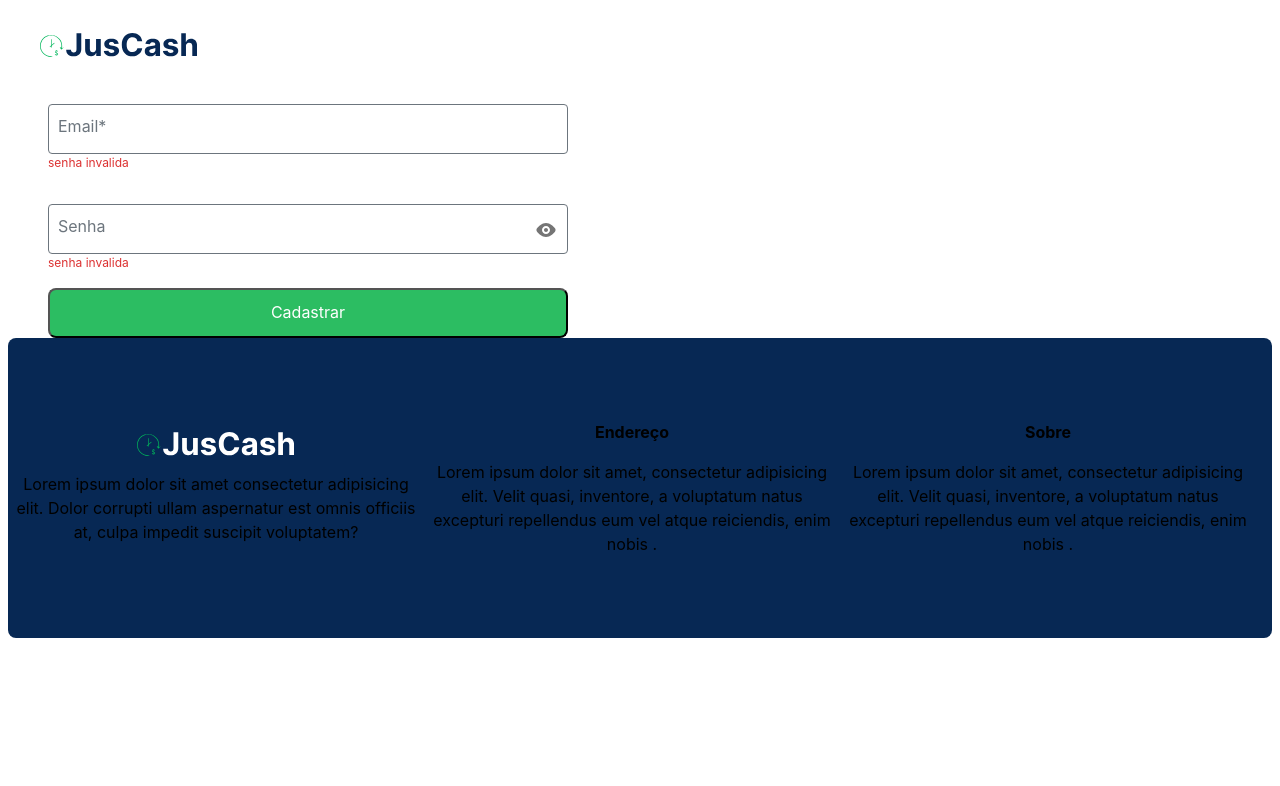
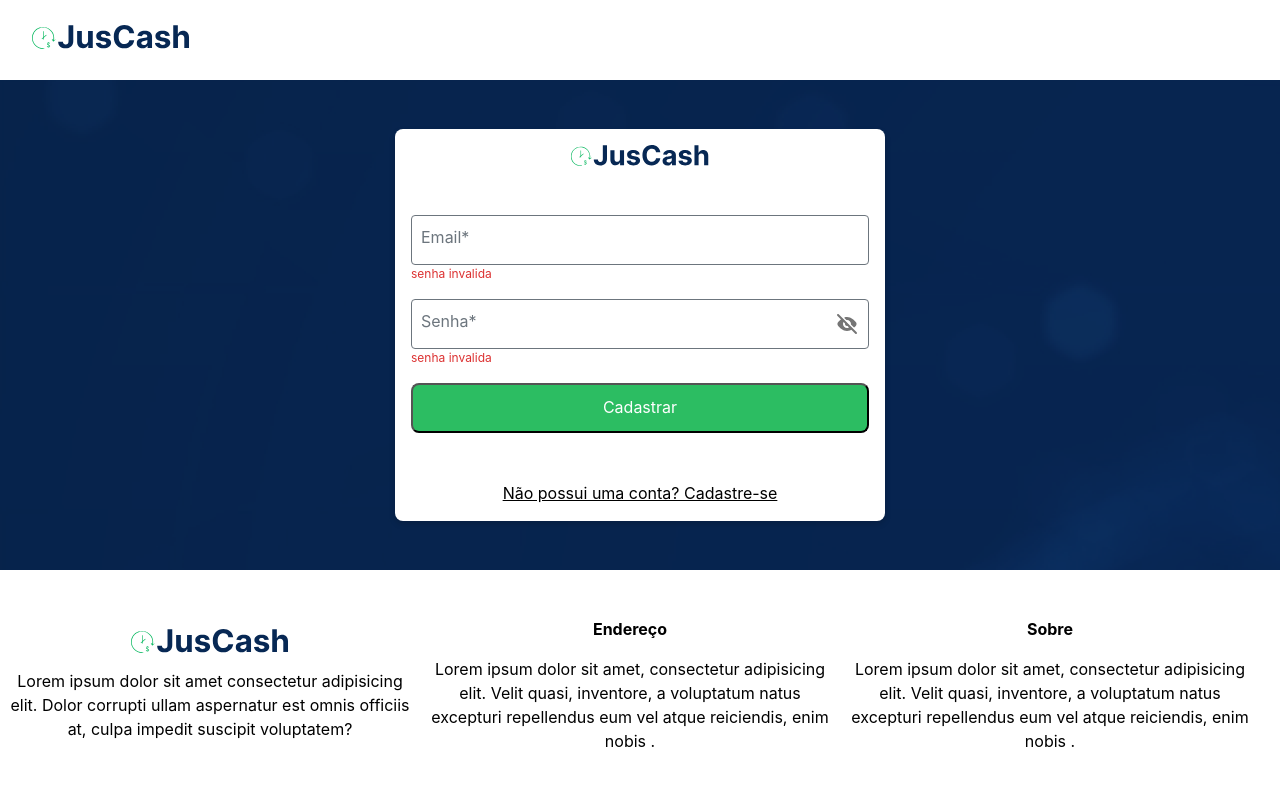
Before and after one commit to Marcos-Samuel/just-cash-front, a React (Vite) app: page / in a window 1280 px wide. Shown: the top 786 px of the page. Built offline with nearby package versions, Linux system fonts and the light colour scheme.

Commit message:
feat(component): adiciona nova funcionalidade a pagina de login e ajuste de componentes

```diff
--- a/src/assets/Icons/OpenEyeIcon.tsx
+++ b/src/assets/Icons/OpenEyeIcon.tsx
@@ -7,8 +7,8 @@ const OpenEyeIcon:React.FC  = () => (
     fill="none"
     xmlns="http://www.w3.org/2000/svg">
     <path
-      fill-rule="evenodd"
-      clip-rule="evenodd"
+      fillRule="evenodd"
+      clipRule="evenodd"
       d="M12.0002 5C9.89024 5 7.99432 5.92747 6.49128 7.00884C4.98034 8.0959 3.78013 9.40024 3.04026 10.2985C2.21965 11.2948 2.21965 12.7052 3.04026 13.7015C3.78013 14.5998 4.98034 15.9041 6.49128 16.9912C7.99432 18.0725 9.89024 19 12.0002 19C14.1101 19 16.006 18.0725 17.5091 16.9912C19.02 15.9041 20.2202 14.5998 20.9601 13.7015C21.7807 12.7052 21.7807 11.2948 20.9601 10.2985C20.2202 9.40025 19.02 8.0959 17.5091 7.00885C16.006 5.92747 14.1101 5 12.0002 5ZM12 10C10.8954 10 10 10.8954 10 12C10 13.1046 10.8954 14 12 14C13.1046 14 14 13.1046 14 12C14 10.8954 13.1046 10 12 10ZM8 12C8 9.79086 9.79086 8 12 8C14.2091 8 16 9.79086 16 12C16 14.2091 14.2091 16 12 16C9.79086 16 8 14.2091 8 12Z"
       fill="#757575" />
   </svg>
--- a/src/assets/logo/logoHeader.tsx
+++ b/src/assets/logo/logoHeader.tsx
@@ -1,40 +1,54 @@
+import React from 'react';
 
-interface LogoImgProps extends React.InputHTMLAttributes<HTMLInputElement> {
-    color:string
+interface LogoImgProps extends React.SVGProps<SVGSVGElement> {
+  colorType?: 'primary' | 'secondary'; // Tornando a prop opcional
 }
 
-const LogoImg:React.FC<LogoImgProps> = ({ color }) => (
+const LogoImg: React.FC<LogoImgProps> = ({ colorType = 'primary', ...props }) => {
+  const primaryColor = '#FFFFFF';
+  const secondaryColor = '#072854';
 
-  <svg width="158" height="24" viewBox="0 0 158 24" fill="none" xmlns="http://www.w3.org/2000/svg">
-    <g clip-path="url(#clip0_1_546)">
-      <g clip-path="url(#clip1_1_546)">
-        <g clip-path="url(#clip2_1_546)">
-          <path d="M41.266 0.309998V16.144C41.254 20.544 38.116 23.329 33.515 23.329C29.402 23.329 26.1629 21.166 26.1859 16.629H30.965C30.9333 17.0063 30.9834 17.3861 31.1117 17.7423C31.2401 18.0986 31.4437 18.4229 31.7088 18.6933C31.9739 18.9637 32.2942 19.1738 32.6478 19.3092C33.0014 19.4446 33.3801 19.5022 33.758 19.478C35.532 19.478 36.5069 18.325 36.5189 16.142V0.309998H41.266Z" fill={color}/>
-          <path d="M56.058 5.987H60.782V23.018H56.248V19.925H56.07C55.6686 20.9518 54.9528 21.8254 54.0249 22.4209C53.0971 23.0163 52.0047 23.303 50.904 23.24C47.477 23.24 45.148 20.812 45.137 16.831V5.987H49.8579V15.987C49.8669 17.993 51.0199 19.246 52.8059 19.246C53.2546 19.2534 53.6998 19.1665 54.1128 18.991C54.5258 18.8156 54.8974 18.5554 55.2035 18.2273C55.5097 17.8992 55.7436 17.5105 55.8901 17.0864C56.0365 16.6622 56.0924 16.2121 56.054 15.765L56.058 5.987Z" fill={color}/>
-          <path d="M74.402 11.111C74.2462 10.4908 73.8724 9.94735 73.3489 9.58011C72.8254 9.21286 72.1871 9.04635 71.5509 9.11101C70.0879 9.11101 68.935 9.776 68.945 10.797C68.935 11.617 69.522 12.161 71.109 12.504L74.191 13.124C77.491 13.801 79.104 15.276 79.114 17.738C79.104 21.097 75.9429 23.348 71.5299 23.348C67.0169 23.348 64.2449 21.341 63.8009 18.081L68.447 17.838C68.735 19.224 69.855 19.944 71.541 19.944C73.192 19.944 74.29 19.224 74.312 18.215C74.29 17.361 73.612 16.815 72.128 16.515L69.178 15.926C65.852 15.261 64.244 13.609 64.256 11.059C64.244 7.77801 67.117 5.759 71.474 5.759C75.774 5.759 78.305 7.701 78.725 10.838L74.402 11.111Z" fill={color}/>
-          <path d="M97.365 8.25999C97.2192 7.09198 96.6306 6.02449 95.7207 5.27777C94.8108 4.53105 93.649 4.16209 92.475 4.24699C88.96 4.24699 86.654 6.94099 86.654 11.665C86.654 16.522 88.993 19.083 92.441 19.083C93.5903 19.1716 94.7315 18.8288 95.6418 18.1216C96.5522 17.4145 97.1665 16.3935 97.365 15.258L102.221 15.28C101.7 19.46 98.186 23.33 92.364 23.33C86.288 23.33 81.788 19.071 81.788 11.665C81.788 4.23499 86.366 0 92.364 0C97.62 0 101.59 3.01599 102.221 8.25999H97.365Z" fill={color}/>
-          <path d="M104.786 18.262C104.786 14.462 107.812 13.328 111.186 13.018C114.146 12.73 115.309 12.586 115.309 11.488V11.423C115.309 10.023 114.39 9.21701 112.781 9.21701C112.128 9.14466 111.469 9.30062 110.918 9.65842C110.366 10.0162 109.955 10.5538 109.755 11.18L105.387 10.825C106.04 7.725 108.723 5.767 112.804 5.767C116.595 5.767 120.033 7.475 120.033 11.535V23.023H115.553V20.661H115.414C114.929 21.5386 114.201 22.2581 113.319 22.7338C112.436 23.2095 111.435 23.4213 110.435 23.344C107.192 23.34 104.786 21.633 104.786 18.262ZM115.341 16.932V15.123C114.291 15.539 113.185 15.7969 112.059 15.888C110.396 16.12 109.298 16.775 109.298 18.105C109.298 19.405 110.34 20.079 111.793 20.079C112.235 20.1173 112.68 20.0651 113.102 19.9257C113.523 19.7862 113.911 19.5625 114.243 19.268C114.575 18.9736 114.844 18.6146 115.033 18.213C115.221 17.8113 115.326 17.3755 115.341 16.932Z" fill={color}/>
-          <path d="M133.55 11.111C133.395 10.4908 133.021 9.94723 132.498 9.57994C131.974 9.21265 131.336 9.04618 130.7 9.11101C129.236 9.11101 128.084 9.776 128.1 10.797C128.089 11.617 128.676 12.161 130.262 12.504L133.344 13.124C136.644 13.801 138.256 15.276 138.267 17.738C138.256 21.097 135.096 23.348 130.684 23.348C126.171 23.348 123.399 21.341 122.955 18.081L127.601 17.838C127.888 19.224 129.008 19.944 130.694 19.944C132.346 19.944 133.444 19.224 133.465 18.215C133.444 17.361 132.765 16.815 131.281 16.515L128.331 15.926C125.005 15.261 123.398 13.609 123.41 11.059C123.399 7.77801 126.27 5.759 130.627 5.759C134.927 5.759 137.458 7.701 137.879 10.838L133.55 11.111Z" fill={color}/>
-          <path d="M145.971 23.019H141.247V0.309998H145.837V8.992H146.037C146.424 7.97724 147.128 7.11473 148.045 6.53316C148.963 5.95159 150.043 5.68213 151.126 5.765C154.675 5.765 157.026 8.183 157.015 12.175V23.019H152.291V13.019C152.303 10.919 151.172 9.69301 149.253 9.69301C148.8 9.67491 148.348 9.7542 147.929 9.92554C147.509 10.0969 147.131 10.3563 146.82 10.6862C146.509 11.0161 146.272 11.4089 146.126 11.8381C145.98 12.2673 145.927 12.7228 145.972 13.174L145.971 23.019Z" fill={color}/>
-          <path d="M19.772 14.189L20.287 13.909L21.102 15.309C21.569 13.4797 21.5133 11.5561 20.9415 9.7569C20.3696 7.95767 19.3044 6.35497 17.867 5.131C16.5646 4.00063 15.0008 3.21307 13.3172 2.83968C11.6336 2.4663 9.88343 2.51889 8.22529 2.99268C6.56714 3.46648 5.05339 4.3465 3.82124 5.55303C2.58908 6.75956 1.67743 8.25447 1.16889 9.90229C0.660352 11.5501 0.571024 13.2988 0.908943 14.9898C1.24686 16.6809 2.00138 18.261 3.10413 19.5868C4.20688 20.9127 5.62298 21.9424 7.22419 22.5828C8.8254 23.2231 10.5611 23.4538 12.274 23.254V23.868C10.3701 24.1126 8.43535 23.8458 6.66871 23.095C4.90207 22.3442 3.36724 21.1365 2.22199 19.596C0.815041 17.726 0.0377348 15.4578 0.00196025 13.1179C-0.0338143 10.7781 0.673769 8.48716 2.0229 6.57503C3.37202 4.66291 5.29308 3.22817 7.50953 2.47738C9.72598 1.72658 12.1235 1.69843 14.357 2.39699C17.0001 3.19311 19.2396 4.96833 20.618 7.36001C22.0382 9.76508 22.4956 12.6186 21.898 15.347L23.14 14.402L23.532 14.843C22.85 15.378 22.19 15.9 21.527 16.417C21.296 16.597 21.108 16.554 20.964 16.293C20.572 15.609 20.186 14.923 19.772 14.189Z" fill="#00B65B"/>
-          <path d="M16.303 22.281C15.9472 22.3013 15.5974 22.1833 15.3266 21.9517C15.0558 21.72 14.885 21.3926 14.85 21.038H15.416C15.4474 21.249 15.555 21.4411 15.7184 21.5782C15.8818 21.7153 16.0898 21.7878 16.303 21.782V20.105L16.126 20.055C15.417 19.855 14.974 19.487 14.974 18.877C14.9922 18.5372 15.1403 18.2173 15.3876 17.9836C15.6349 17.7498 15.9627 17.62 16.303 17.621V17.104H16.666V17.614C17.0058 17.599 17.3386 17.7138 17.5969 17.9352C17.8553 18.1566 18.0197 18.4679 18.057 18.806H17.525C17.4879 18.6065 17.3811 18.4267 17.2238 18.2985C17.0665 18.1703 16.8689 18.1021 16.666 18.106V19.681L16.843 19.73C17.312 19.854 18.119 20.13 18.119 20.98C18.119 21.67 17.596 22.22 16.666 22.28V22.773H16.303V22.281ZM16.303 18.109C15.815 18.173 15.503 18.466 15.503 18.85C15.503 19.298 15.964 19.485 16.303 19.58V18.109ZM17.589 20.967C17.589 20.515 17.163 20.347 16.689 20.214L16.67 20.209V21.782C17.202 21.723 17.589 21.413 17.589 20.967Z" fill="#00B65B"/>
-          <path d="M11.657 6.336H11.036V14.378H11.657V6.336Z" fill="#00B65B"/>
-          <path d="M14.6003 10.3253L14.196 9.854L9.64805 13.7548L10.0523 14.2261L14.6003 10.3253Z" fill="#00B65B"/>
+  const color = colorType === 'primary' ? primaryColor : secondaryColor;
+
+  return (
+    <svg
+      width="158"
+      height="24"
+      viewBox="0 0 158 24"
+      fill="none"
+      xmlns="http://www.w3.org/2000/svg"
+      {...props}
+    >
+      <g clipPath="url(#clip0)">
+        <g clipPath="url(#clip1)">
+          <g clipPath="url(#clip2)">
+            <path d="M41.266 0.309998V16.144C41.254 20.544 38.116 23.329 33.515 23.329C29.402 23.329 26.1629 21.166 26.1859 16.629H30.965C30.9333 17.0063 30.9834 17.3861 31.1117 17.7423C31.2401 18.0986 31.4437 18.4229 31.7088 18.6933C31.9739 18.9637 32.2942 19.1738 32.6478 19.3092C33.0014 19.4446 33.3801 19.5022 33.758 19.478C35.532 19.478 36.5069 18.325 36.5189 16.142V0.309998H41.266Z" fill={color} />
+            <path d="M56.058 5.987H60.782V23.018H56.248V19.925H56.07C55.6686 20.9518 54.9528 21.8254 54.0249 22.4209C53.0971 23.0163 52.0047 23.303 50.904 23.24C47.477 23.24 45.148 20.812 45.137 16.831V5.987H49.8579V15.987C49.8669 17.993 51.0199 19.246 52.8059 19.246C53.2546 19.2534 53.6998 19.1665 54.1128 18.991C54.5258 18.8156 54.8974 18.5554 55.2035 18.2273C55.5097 17.8992 55.7436 17.5105 55.8901 17.0864C56.0365 16.6622 56.0924 16.2121 56.054 15.765L56.058 5.987Z" fill={color} />
+            <path d="M74.402 11.111C74.2462 10.4908 73.8724 9.94735 73.3489 9.58011C72.8254 9.21286 72.1871 9.04635 71.5509 9.11101C70.0879 9.11101 68.935 9.776 68.945 10.797C68.935 11.617 69.522 12.161 71.109 12.504L74.191 13.124C77.491 13.801 79.104 15.276 79.114 17.738C79.104 21.097 75.9429 23.348 71.5299 23.348C67.0169 23.348 64.2449 21.341 63.8009 18.081L68.447 17.838C68.735 19.224 69.855 19.944 71.541 19.944C73.192 19.944 74.29 19.224 74.312 18.215C74.29 17.361 73.612 16.815 72.128 16.515L69.178 15.926C65.852 15.261 64.244 13.609 64.256 11.059C64.244 7.77801 67.117 5.759 71.474 5.759C75.774 5.759 78.305 7.701 78.725 10.838L74.402 11.111Z" fill={color} />
+            <path d="M97.365 8.25999C97.2192 7.09198 96.6306 6.02449 95.7207 5.27777C94.8108 4.53105 93.649 4.16209 92.475 4.24699C88.96 4.24699 86.654 6.94099 86.654 11.665C86.654 16.522 88.993 19.083 92.441 19.083C93.5903 19.1716 94.7315 18.8288 95.6418 18.1216C96.5522 17.4145 97.1665 16.3935 97.365 15.258L102.221 15.28C101.7 19.46 98.186 23.33 92.364 23.33C86.288 23.33 81.788 19.071 81.788 11.665C81.788 4.23499 86.366 0 92.364 0C97.62 0 101.59 3.01599 102.221 8.25999H97.365Z" fill={color} />
+            <path d="M104.786 18.262C104.786 14.462 107.812 13.328 111.186 13.018C114.146 12.73 115.309 12.586 115.309 11.488V11.423C115.309 10.023 114.39 9.21701 112.781 9.21701C112.128 9.14466 111.469 9.30062 110.918 9.65842C110.366 10.0162 109.955 10.5538 109.755 11.18L105.387 10.825C106.04 7.725 108.723 5.767 112.804 5.767C116.595 5.767 120.033 7.475 120.033 11.535V23.023H115.553V20.661H115.414C114.929 21.5386 114.201 22.2581 113.319 22.7338C112.436 23.2095 111.435 23.4213 110.435 23.344C107.192 23.34 104.786 21.633 104.786 18.262ZM115.341 16.932V15.123C114.291 15.539 113.185 15.7969 112.059 15.888C110.396 16.12 109.298 16.775 109.298 18.105C109.298 19.405 110.34 20.079 111.793 20.079C112.235 20.1173 112.68 20.0651 113.102 19.9257C113.523 19.7862 113.911 19.5625 114.243 19.268C114.575 18.9736 114.844 18.6146 115.033 18.213C115.221 17.8113 115.326 17.3755 115.341 16.932Z" fill={color} />
+            <path d="M133.55 11.111C133.395 10.4908 133.021 9.94723 132.498 9.57994C131.974 9.21265 131.336 9.04618 130.7 9.11101C129.236 9.11101 128.084 9.776 128.1 10.797C128.089 11.617 128.676 12.161 130.262 12.504L133.344 13.124C136.644 13.801 138.256 15.276 138.267 17.738C138.256 21.097 135.096 23.348 130.684 23.348C126.171 23.348 123.399 21.341 122.955 18.081L127.601 17.838C127.888 19.224 129.008 19.944 130.694 19.944C132.346 19.944 133.444 19.224 133.465 18.215C133.444 17.361 132.765 16.815 131.281 16.515L128.331 15.926C125.005 15.261 123.398 13.609 123.41 11.059C123.399 7.77801 126.27 5.759 130.627 5.759C134.927 5.759 137.458 7.701 137.879 10.838L133.55 11.111Z" fill={color} />
+            <path d="M145.971 23.019H141.247V0.309998H145.837V8.992H146.037C146.424 7.97724 147.128 7.11473 148.045 6.53316C148.963 5.95159 150.043 5.68213 151.126 5.765C154.675 5.765 157.026 8.183 157.015 12.175V23.019H152.291V13.019C152.303 10.919 151.172 9.69301 149.253 9.69301C148.8 9.67491 148.348 9.7542 147.929 9.92554C147.509 10.0969 147.131 10.3563 146.82 10.6862C146.509 11.0161 146.272 11.4089 146.126 11.8381C145.98 12.2673 145.927 12.7228 145.972 13.174L145.971 23.019Z" fill={color} />
+            <path d="M19.772 14.189L20.287 13.909L21.102 15.309C21.569 13.4797 21.5133 11.5561 20.9415 9.7569C20.3696 7.95767 19.3044 6.35497 17.867 5.131C16.5646 4.00063 15.0008 3.21307 13.3172 2.83968C11.6336 2.4663 9.88343 2.51889 8.22529 2.99268C6.56714 3.46648 5.05339 4.3465 3.82124 5.55303C2.58908 6.75956 1.67743 8.25447 1.16889 9.90229C0.660352 11.5501 0.571024 13.2988 0.908943 14.9898C1.24686 16.6809 2.00138 18.261 3.10413 19.5868C4.20688 20.9127 5.62298 21.9424 7.22419 22.5828C8.8254 23.2231 10.5611 23.4538 12.274 23.254V23.868C10.3701 24.1126 8.43535 23.8458 6.66871 23.095C4.90207 22.3442 3.36724 21.1365 2.22199 19.596C0.815041 17.726 0.0377348 15.4578 0.00196025 13.1179C-0.0338143 10.7781 0.673769 8.48716 2.0229 6.57503C3.37202 4.66291 5.29308 3.22817 7.50953 2.47738C9.72598 1.72658 12.1235 1.69843 14.357 2.39699C17.0001 3.19311 19.2396 4.96833 20.618 7.36001C22.0382 9.76508 22.4956 12.6186 21.898 15.347L23.14 14.402L23.532 14.843C22.85 15.378 22.19 15.9 21.527 16.417C21.296 16.597 21.108 16.554 20.964 16.293C20.572 15.609 20.186 14.923 19.772 14.189Z" fill="#00B65B" />
+            <path d="M16.303 22.281C15.9472 22.3013 15.5974 22.1833 15.3266 21.9517C15.0558 21.72 14.885 21.3926 14.85 21.038H15.416C15.4474 21.249 15.555 21.4411 15.7184 21.5782C15.8818 21.7153 16.0898 21.7878 16.303 21.782V20.105L16.126 20.055C15.417 19.855 14.974 19.487 14.974 18.877C14.9922 18.5372 15.1403 18.2173 15.3876 17.9836C15.6349 17.7498 15.9627 17.62 16.303 17.621V17.104H16.666V17.614C17.0058 17.599 17.3386 17.7138 17.5969 17.9352C17.8553 18.1566 18.0197 18.4679 18.057 18.806H17.525C17.4879 18.6065 17.3811 18.4267 17.2238 18.2985C17.0665 18.1703 16.8689 18.1021 16.666 18.106V19.681L16.843 19.73C17.312 19.854 18.119 20.13 18.119 20.98C18.119 21.67 17.596 22.22 16.666 22.28V22.773H16.303V22.281ZM16.303 18.109C15.815 18.173 15.503 18.466 15.503 18.85C15.503 19.298 15.964 19.485 16.303 19.58V18.109ZM17.589 20.967C17.589 20.515 17.163 20.347 16.689 20.214L16.67 20.209V21.782C17.202 21.723 17.589 21.413 17.589 20.967Z" fill="#00B65B" />
+            <path d="M11.657 6.336H11.036V14.378H11.657V6.336Z" fill="#00B65B" />
+            <path d="M14.6003 10.3253L14.196 9.854L9.64805 13.7548L10.0523 14.2261L14.6003 10.3253Z" fill="#00B65B" />
           </g>
         </g>
       </g>
       <defs>
-      <clipPath id="clip0_1_546">
-        <rect width="157.02" height="24" fill="white"/>
+        <clipPath id="clip0">
+          <rect width="158" height="24" fill="white" />
         </clipPath>
-      <clipPath id="clip1_1_546">
-        <rect width="157.02" height="24" fill="white"/>
+        <clipPath id="clip1">
+          <rect width="158" height="24" fill="white" />
         </clipPath>
-      <clipPath id="clip2_1_546">
-        <rect width="157.01" height="24" fill="white" transform="translate(0.00500107)"/>
+        <clipPath id="clip2">
+          <rect width="158" height="24" fill="white" />
         </clipPath>
       </defs>
     </svg>
   );
+};
 
 export default LogoImg;
--- a/src/components/Footer/index.tsx
+++ b/src/components/Footer/index.tsx
@@ -5,7 +5,7 @@ const Footer: React.FC = () => {
   return (
     <footer>
       <div>
-        <LogoImg color='#FFFFFF' />
+        <LogoImg colorType='secondary' />
         <p>Lorem ipsum dolor sit amet consectetur adipisicing elit. Dolor corrupti ullam aspernatur est omnis officiis at, culpa impedit suscipit voluptatem?</p>
       </div>
       <div>
--- a/src/components/Footer/style.css
+++ b/src/components/Footer/style.css
@@ -1,14 +1,15 @@
 @import '../../styles/variables.css';
 
 footer {
-    background-color:var(--downriver-color);
+    background-color:var(--primary-color);
     width: 100%;
     height: 300px;
 
     display: flex;
     align-items: center;
     justify-content: space-around;
-    border-radius: 8px;
+    border-top-left-radius: 10px;
+    border-top-right-radius: 10px;
 }
 
 footer div {
--- a/src/components/Header/index.tsx
+++ b/src/components/Header/index.tsx
@@ -10,7 +10,7 @@ const Header: React.FC<HeaderProps> = ({ isLogout }) => {
   return (
     <header>
       <div>
-        <LogoImg color='#072854' />
+        <LogoImg colorType='secondary' />
       </div>
       {isLogout &&
       <div>
--- a/src/components/InputText/index.tsx
+++ b/src/components/InputText/index.tsx
@@ -1,16 +1,17 @@
-import React, { useState } from 'react';
+import React, { useState, forwardRef } from 'react';
 import CloseEyeIcon from '../../assets/Icons/CloseEyeIcon';
 import OpenEyeIcon from '../../assets/Icons/OpenEyeIcon';
 import './style.css';
 
 interface InputTextProps extends React.InputHTMLAttributes<HTMLInputElement> {
-  name: string;
+  label: string;
   isPassword?: boolean;
   type?: string;
   error?: string;
 }
 
-const InputText: React.FC<InputTextProps> = ({ name, type = 'text', isPassword, error = 'senha invalida' ,...props }) => {
+const InputText = forwardRef<HTMLInputElement, InputTextProps>(
+  ({ label, type = 'text', isPassword, error = 'senha invalida', ...rest }, ref) => {
     const [inputType, setInputType] = useState(type);
 
     const handleChangeIcon = () => {
@@ -21,26 +22,28 @@ const InputText: React.FC<InputTextProps> = ({ name, type = 'text', isPassword,
     };
 
     return (
-    <>
       <div className='input-container'>
         <input
+          id={label}
           type={inputType}
           placeholder=' '
-          {...props}
+          ref={ref}
+          {...rest}
         />
-        <label htmlFor={name}>{name}</label>
+        <label htmlFor={label}>{label}</label>
         {isPassword && (
           <span onClick={handleChangeIcon}>
             {inputType === 'password' ? <CloseEyeIcon /> : <OpenEyeIcon />}
           </span>
         )}
-
         <p>
           {error && <>{error}</>}
         </p>
       </div>
-    </>
     );
-};
+  }
+);
+
+InputText.displayName = 'InputText';
 
 export default InputText;
--- a/src/components/InputText/style.css
+++ b/src/components/InputText/style.css
@@ -1,5 +1,4 @@
 @import '../../styles/variables.css';
-
 
 .input-container {
   position: relative;
@@ -7,7 +6,7 @@
   max-width: 520px;
   display: flex;
   flex-direction: column;
-  margin: 1rem 0;
+  margin-bottom: 1rem;
 }
 
 .input-container input {
--- a/src/pages/SignIn/index.tsx
+++ b/src/pages/SignIn/index.tsx
@@ -1,25 +1,48 @@
-
+import { Link } from 'react-router-dom';
+import LogoImg from '../../assets/logo/logoHeader';
 import Button from '../../components/Button';
 import Footer from '../../components/Footer';
 import Header from '../../components/Header';
 import InputText from '../../components/InputText';
 import './style.css';
+import { useForm, SubmitHandler } from 'react-hook-form';
+import { IFormLogin } from '../../utils/interface';
 
 const SignIn: React.FC = () => {
+
+  const { register, handleSubmit } = useForm<IFormLogin>();
+  const onSubmit: SubmitHandler<IFormLogin> = (data) => {
+
+  };
   return (
-    <>
+    <div className='container-signIn'>
       <Header/>
-      <main className='container-signIn'>
-        <form>
-          <InputText type='text' name='Email*' />
-          <InputText type='text' name='Senha' isPassword/>
-          <Button>
+      <main className='content-main-signIn'>
+        <div className='content-form'>
+          <LogoImg colorType='secondary'/>
+          <form onSubmit={handleSubmit(onSubmit)}>
+            <InputText
+              type='text'
+              label='Email*'
+              {...register('email')}
+            />
+            <InputText
+              type='password'
+              label='Senha*'
+              {...register('password')}
+              isPassword
+            />
+            <Button>
              Cadastrar
-          </Button>
-        </form>
+            </Button>
+          </form>
+          <Link to='/sign-up'>
+           Não possui uma conta? Cadastre-se
+          </Link>
+        </div>
       </main>
       <Footer/>
-    </>
+    </div>
   );
 };
 
--- a/src/pages/SignIn/style.css
+++ b/src/pages/SignIn/style.css
@@ -1,12 +1,42 @@
+@import '../../styles//variables.css';
+
 .container-signIn {
-  width: 100;
+  width: 100vw;
+  height: 100vh;
   display: flex;
   flex-direction: column;
+  justify-content: center;
 }
 
-form {
-  width: 600px;
+.content-main-signIn {
+
+  width: 100%;
+  height: 80%;
+
+  display: flex;
+  justify-content: center;
+  align-items: center;
+  background-image: url(../../assets//images/backgroudImg.png);
+}
+
+.content-form {
+  width: 490px;
+  height: 80%;
+  border-radius: 8px;
   display: flex;
   flex-direction: column;
   align-items: center;
+  justify-content: center;
+  padding: 1rem;
+  box-shadow: 0px 3px 6px rgba(0, 0, 0, 0.1607843137);
+  background-color: var(--primary-color);
 }
+
+.content-main-signIn form {
+  width: 100%;
+  height: 100%;
+  display: flex;
+  flex-direction: column;
+  align-items: center;
+  justify-content: center;
+}
--- a/src/styles/global.css
+++ b/src/styles/global.css
@@ -1,6 +1,4 @@
 :root {
-  margin: 0;
-  padding: 0;
   text-align: center;
 
   font-family: Inter, system-ui, Avenir, Helvetica, Arial, sans-serif;
@@ -37,7 +35,8 @@ ol[role='list'] {
 }
 
 body {
-
+  margin: 0;
+  padding: 0;
   min-height: 100vh;
   line-height: 1.5;
 }
--- a/src/utils/interface/index.ts
+++ b/src/utils/interface/index.ts
@@ -0,0 +1,4 @@
+export interface IFormLogin {
+    email: string;
+    password: string;
+ };
```
Also changed, not shown: src/assets/images/logoHeader.svg (deleted). Lines whose indentation alone changed are shown as unchanged.
